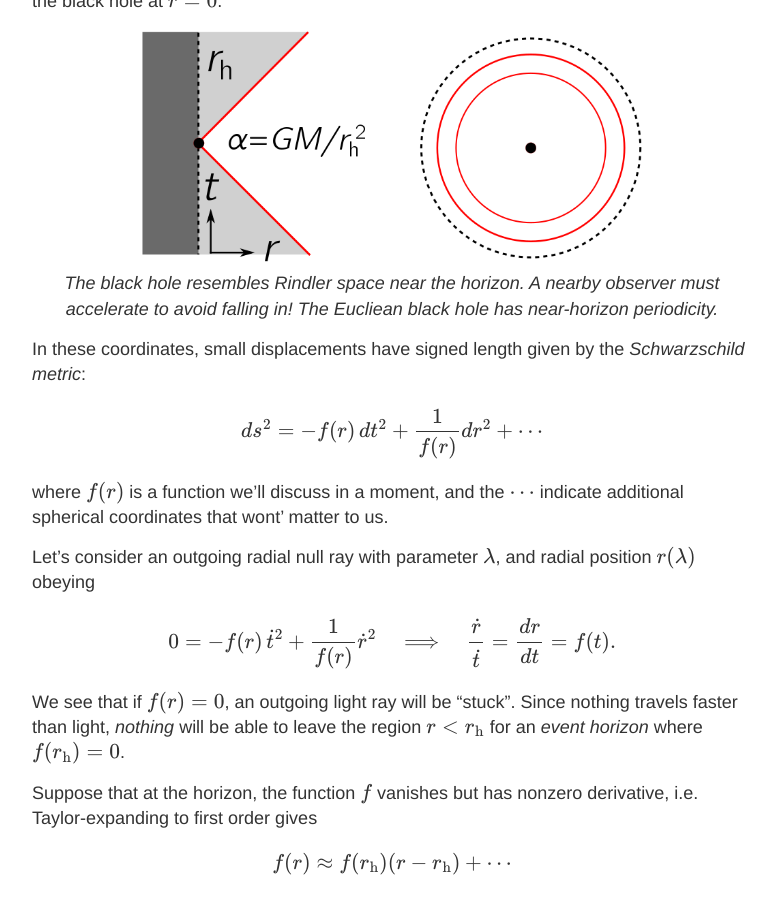
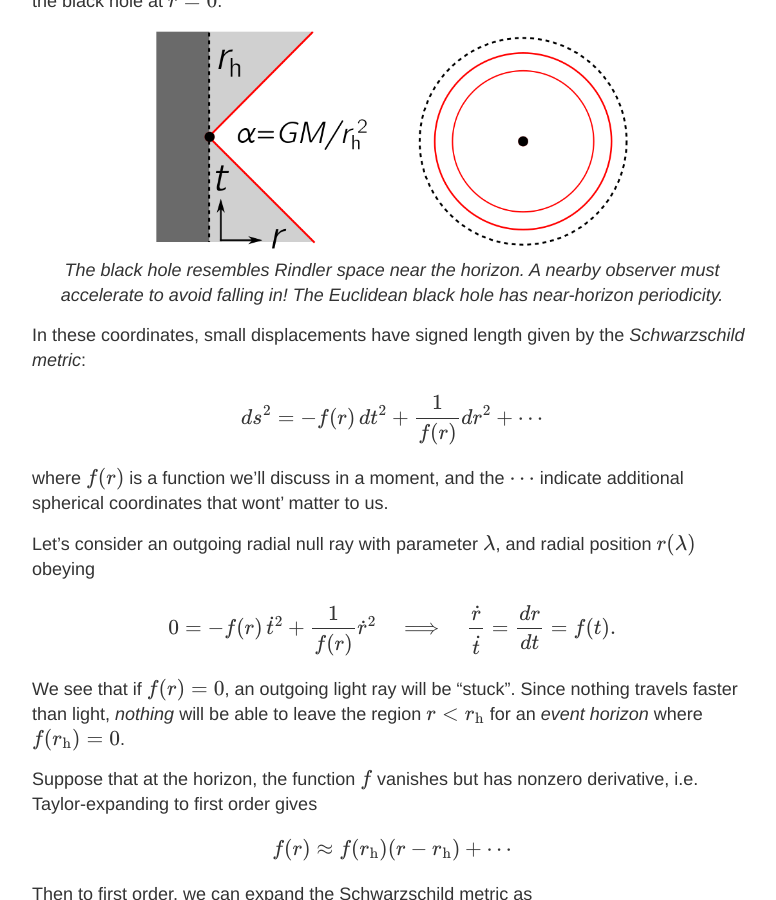
Before and after one commit to hapax/hapax.github.io, a Jekyll site: the page built from _posts/2019-07-28-imaginary-time.md, in a window 1280 px wide and 900 px high, scrolled down 7214 px. Shown: the whole window, without its empty margins (248-1024 px from the left). Built offline with Jekyll 4.4.1, drawn with Linux system fonts in a browser that asks for light colours; our own code applies the rules of GitHub Pages for plain Markdown files; formulas are drawn with MathJax 3; a script that is not in the unit is left out.

Commit message:
Update 2019-07-28-imaginary-time.md

```diff
--- a/_posts/2019-07-28-imaginary-time.md
+++ b/_posts/2019-07-28-imaginary-time.md
@@ -400,10 +400,10 @@
 
 <figure>
     <div style="text-align:center"><img src ="/images/posts/imaginary-time-3.png"
-    width="70%" />
+    width="66%" />
 		    <figcaption><i>The black hole resembles Rindler space near
     the horizon. A nearby observer must accelerate to avoid falling
-    in! The Eucliean black hole has near-horizon periodicity.</i></figcaption>
+    in! The Euclidean black hole has near-horizon periodicity.</i></figcaption>
 	</div>
 	</figure>
 
```
